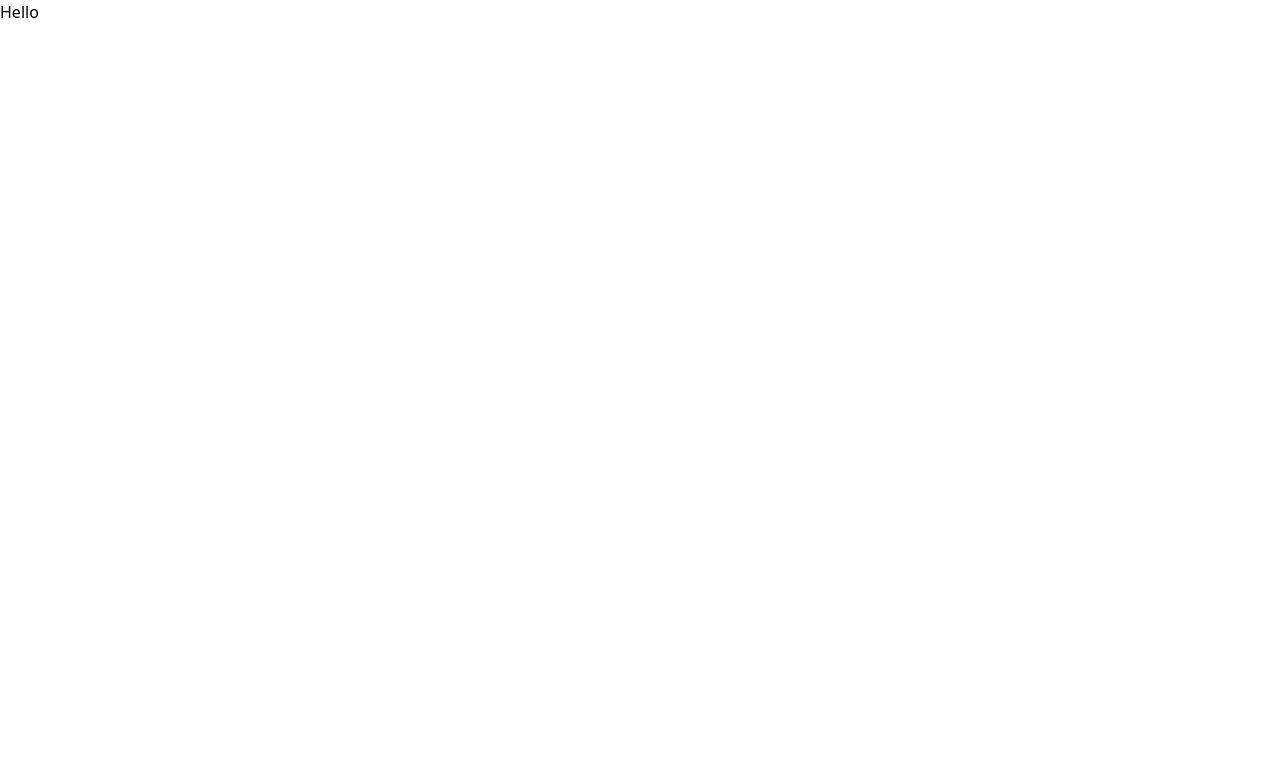
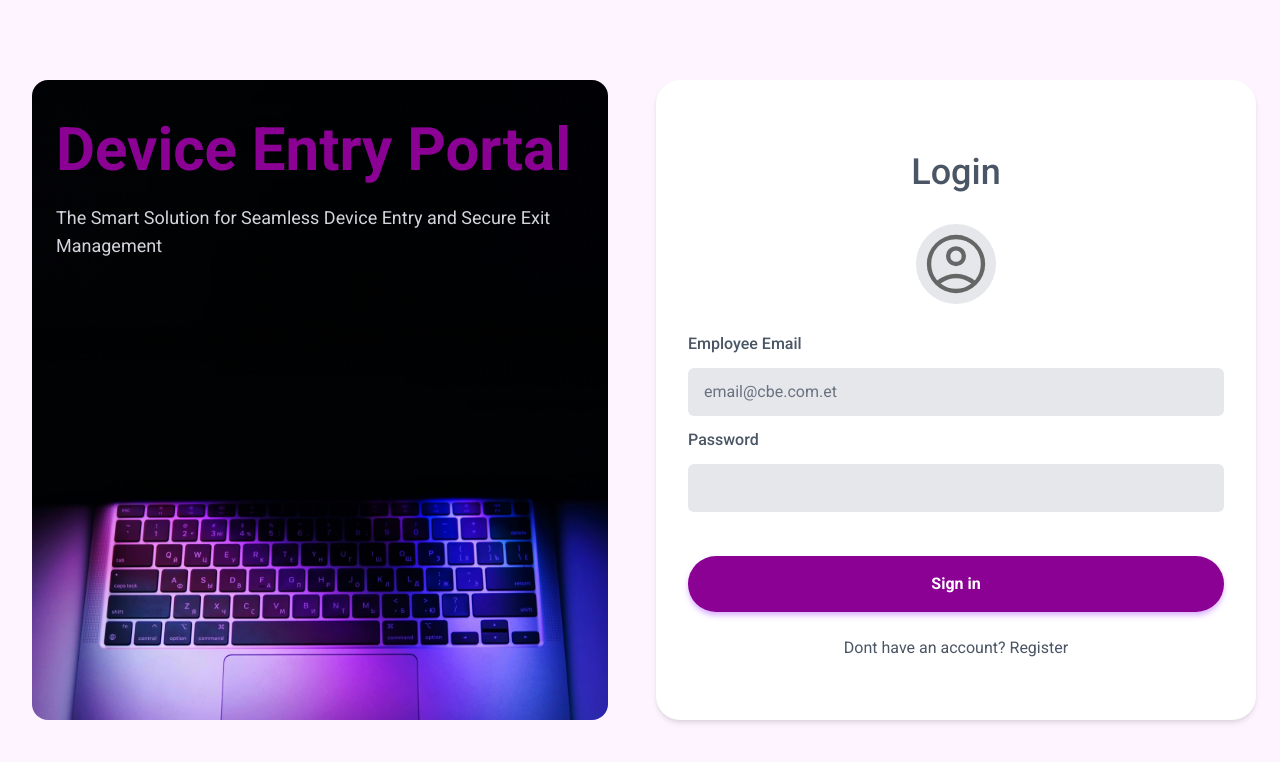
Before and after one commit to liduyigeremu/Gate-entry-frontend-, a Next.js app: page /login in a window 1280 px wide. Shown: the top 762 px of the page. Built offline with nearby package versions, Linux system fonts and the light colour scheme.

Commit message:
login UI V02

```diff
--- a/app/globals.css
+++ b/app/globals.css
@@ -1,4 +1,10 @@
+
+@import url('https://fonts.googleapis.com/css2?family=Roboto:ital,wght@0,100..900;1,100..900&display=swap');
 @import "tailwindcss";
+
+@theme {
+  --font-roboto: "Roboto", sans-serif;
+}
 
 /* :root {
   --background: #ffffff;
--- a/app/login/page.tsx
+++ b/app/login/page.tsx
@@ -1,9 +1,33 @@
 import React from 'react'
-
+import LoginBox from '@/components/LoginBox'
+import SideInfoBox from '@/components/SideInfoBox'
 const page = () => {
   return (
-    <div>
-      Hello
+    <div className='login-page-container font-roboto bg-fuchsia-50
+    flex w-full h-screen items-center justify-center'>
+      <div className='leftside hidden text-gray-300
+      w-full h-full items-center justify-end
+      lg:flex lg:w-1/2'>
+        <div className='sideinfo-component
+        flex min-w-120 max-w-180 min-h-150 w-full h-4/5 px-8 items-center duration-200
+        '>
+          <SideInfoBox />
+        </div>
+      </div>
+      <div className='rightside text-gray-600
+      flex flex-col w-full h-full items-center justify-center
+      lg:w-1/2 lg:justify-start lg:flex-row'>
+        <div className='flex w-full justify-center text-4xl text-white font-bold py-10
+        lg:hidden'>
+          <h1 className='flex flex-wrap'>Device Entry Portal</h1>
+        </div>
+        <div className='login-component bg-white
+        flex w-full h-4/5 min-h-150 p-8 mx-4 items-center rounded-3xl shadow-md duration-200
+        md:w-150 md:h-3/5
+        lg:min-w-120 lg:max-w-150 lg:w-full lg:h-4/5'>
+          <LoginBox />
+        </div>
+      </div>
     </div>
   )
 }
--- /dev/null
+++ b/components/LoginBox.tsx
@@ -0,0 +1,64 @@
+import React from 'react'
+import Image from 'next/image'
+
+const LoginBox = () => {
+  return (
+    <div className='loginbox-container
+    flex flex-col w-full h-fit'>
+      <div className='login-text
+      text-4xl font-medium flex w-full py-3 justify-center'>
+        <h1>Login</h1>
+      </div>
+
+      <div className='profile-container
+      flex w-full my-5 justify-center'>
+        <div className='profile-icon bg-gray-200
+        flex w-20 h-20 items-center justify-center rounded-full'>
+            <Image src={'/profile-icon.svg'} alt='profile-icon' width={70} height={70} />
+        </div>
+      </div>
+
+      <form className='login-form
+      flex flex-col w-full py-2'>
+        <div className='email-label
+        font-medium flex w-full mb-3'>
+            <label>Employee Email</label>
+        </div>
+        <div className='email-input
+        flex w-full mb-3'>
+            <input placeholder='email@cbe.com.et' type='email' required
+             className='bg-gray-200 flex w-full py-3 px-4 rounded-md placeholder-gray-500
+             focus:outline-none focus:bg-fuchsia-100'
+            />
+        </div>
+        <div className='password-label
+        font-medium flex w-full mb-3'>
+            <label>Password</label>
+        </div>
+        <div className='password-input
+        flex w-full mb-3'>
+            <input placeholder='' type='password' required
+            className='bg-gray-200 flex w-full py-3 px-4 rounded-md placeholder-gray-500
+            focus:outline-none focus:bg-fuchsia-100'
+            />
+        </div>
+        <div className='login-btn
+        text-white font-bold flex w-full mt-8 mb-4'>
+            <button type='submit'
+            className='bg-fuchsia-800 flex w-full py-4 justify-center rounded-4xl shadow-md shadow-purple-300
+            hover:opacity-70
+            active:shadow-none'>
+                Sign in
+            </button>
+        </div>
+      </form>
+
+      <div className='signin-option
+      flex w-full justify-center'>
+        Dont have an account? Register
+      </div>
+    </div>
+  )
+}
+
+export default LoginBox
--- /dev/null
+++ b/components/SideInfoBox.tsx
@@ -0,0 +1,21 @@
+import React from 'react'
+
+const SideInfoBox = () => {
+  return (
+    <div className="sideinfobox-container
+    flex flex-col w-full h-full bg-[url('/sideinfo-pic.png')] bg-cover p-6 rounded-2xl justify-between">
+
+      <div className='flex flex-col'>
+        <div className='flex w-full text-6xl text-fuchsia-800 font-bold py-4'>
+            <h1 className='flex flex-wrap'>Device Entry Portal</h1>
+        </div>
+        <div className='flex w-full text-lg py-2'>
+            <h2 className='flex flex-wrap'>The Smart Solution for Seamless Device Entry and Secure Exit Management</h2>
+        </div>
+      </div>
+
+    </div>
+  )
+}
+
+export default SideInfoBox
```
Also changed, not shown: public/profile-icon.svg (added), public/sideinfo-pic.png (added).
